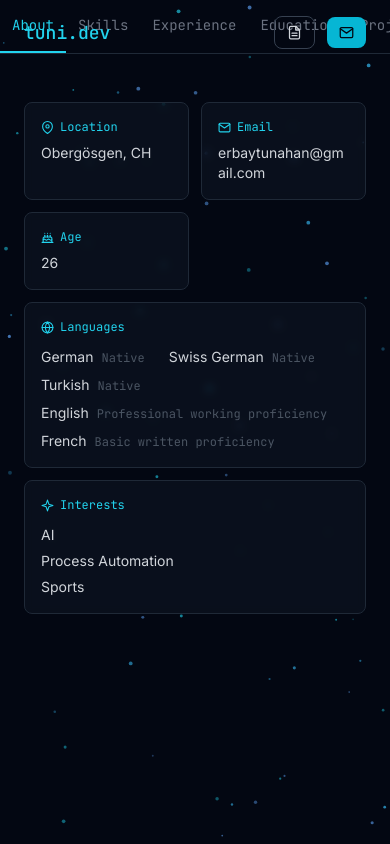
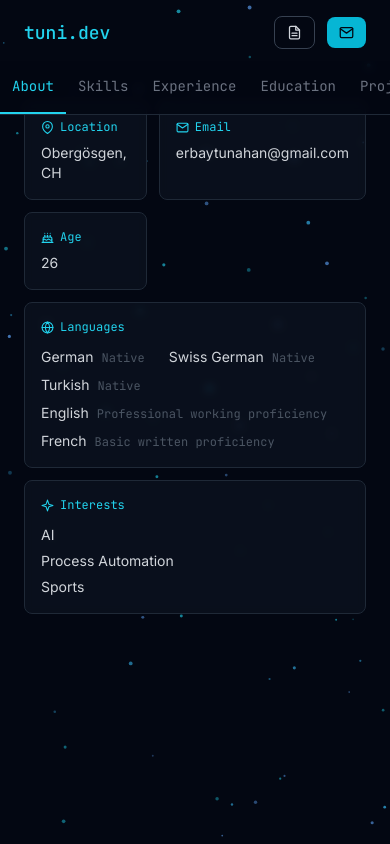
Before and after one commit to etunidev/tuni-portfolio, a React (Vite) app in the folder app/: page / in a window 390 px wide. Both pictures are taken after a click on the button "About". Shown: the part 844-1688 px from the top of the page. Built offline with nearby package versions, Linux system fonts and the light colour scheme.

Commit message:
fix: mobile responsive improvements — single col about, sticky tabs on mobile

```diff
--- a/app/src/components/About.tsx
+++ b/app/src/components/About.tsx
@@ -67,7 +67,7 @@
 export default function About() {
   return (
     <section className="py-12 px-6">
-      <div className="max-w-3xl mx-auto grid grid-cols-2 sm:grid-cols-3 gap-3">
+      <div className="max-w-3xl mx-auto grid grid-cols-1 sm:grid-cols-3 gap-3">
 
         <div className="bg-gray-900/50 backdrop-blur-sm border border-gray-800 rounded-lg p-4">
           <div className="flex items-center gap-1.5 mb-2 text-cyan-400">
--- a/app/src/components/Nav.tsx
+++ b/app/src/components/Nav.tsx
@@ -48,7 +48,7 @@
         <a href="#" className="font-mono text-cyan-400 font-medium text-lg">tuni.dev</a>
 
         {setActiveTab && (
-          <div className={`flex items-center gap-1 absolute left-1/2 -translate-x-1/2 transition-opacity duration-200 ${
+          <div className={`hidden sm:flex items-center gap-1 absolute left-1/2 -translate-x-1/2 transition-opacity duration-200 ${
             tabsInNav ? 'opacity-100' : 'opacity-0 pointer-events-none'
           }`}>
             {TABS.map(tab => (
--- a/app/src/components/TabPanel.tsx
+++ b/app/src/components/TabPanel.tsx
@@ -15,8 +15,8 @@
 export default function TabPanel({ activeTab, setActiveTab, tabsInNav }: Props) {
   return (
     <div>
-      <div className={`w-full flex border-b border-gray-800 transition-opacity duration-200 overflow-x-auto scrollbar-none ${
-        tabsInNav ? 'opacity-0 pointer-events-none' : 'opacity-100'
+      <div className={`w-full flex border-b border-gray-800 overflow-x-auto scrollbar-none sticky top-[61px] z-40 bg-gray-950/80 backdrop-blur-sm sm:static sm:bg-transparent sm:backdrop-blur-none sm:z-auto sm:transition-opacity sm:duration-200 ${
+        tabsInNav ? 'sm:opacity-0 sm:pointer-events-none' : 'sm:opacity-100'
       }`}>
         {TABS.map(tab => (
           <button
```
